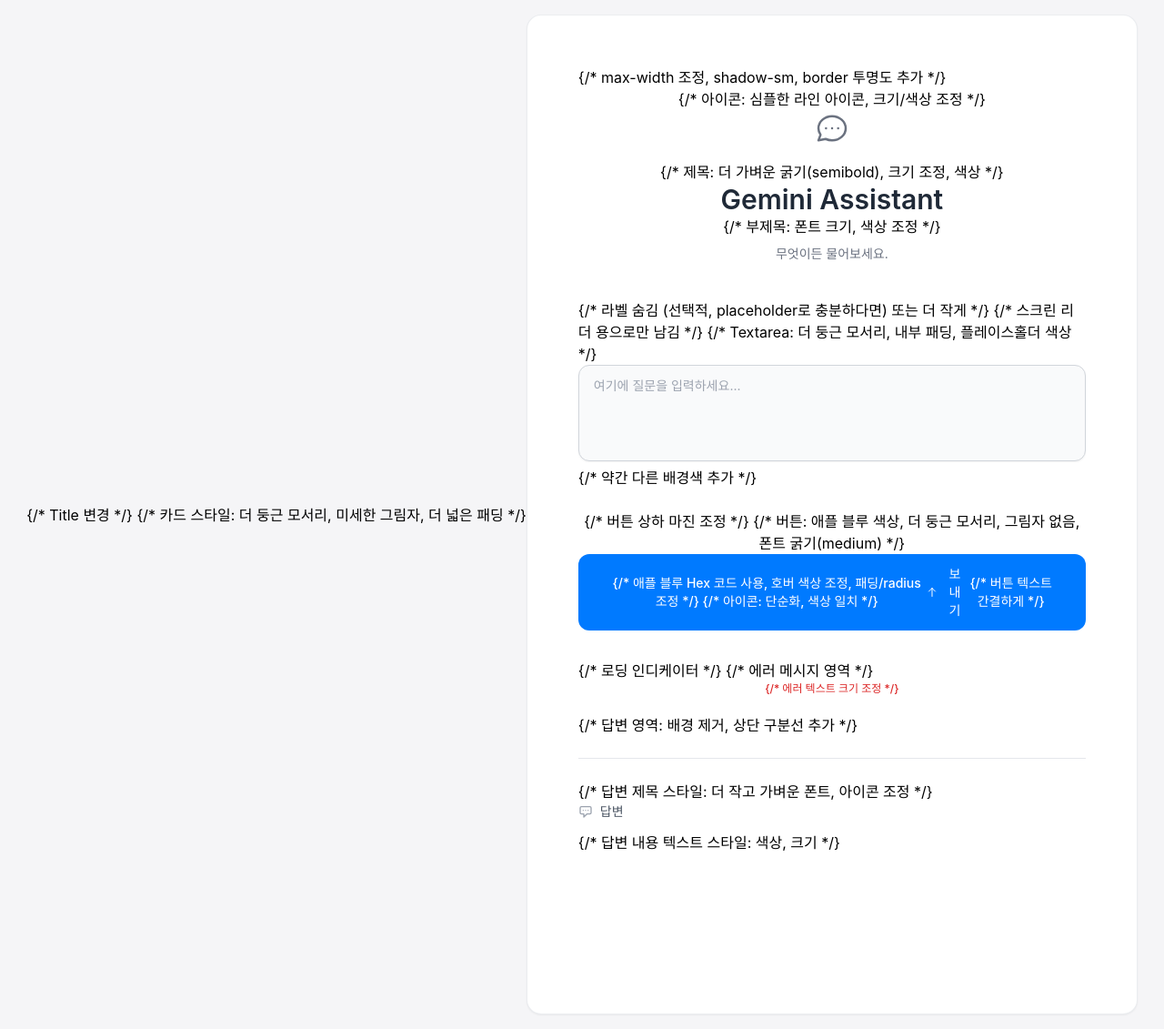
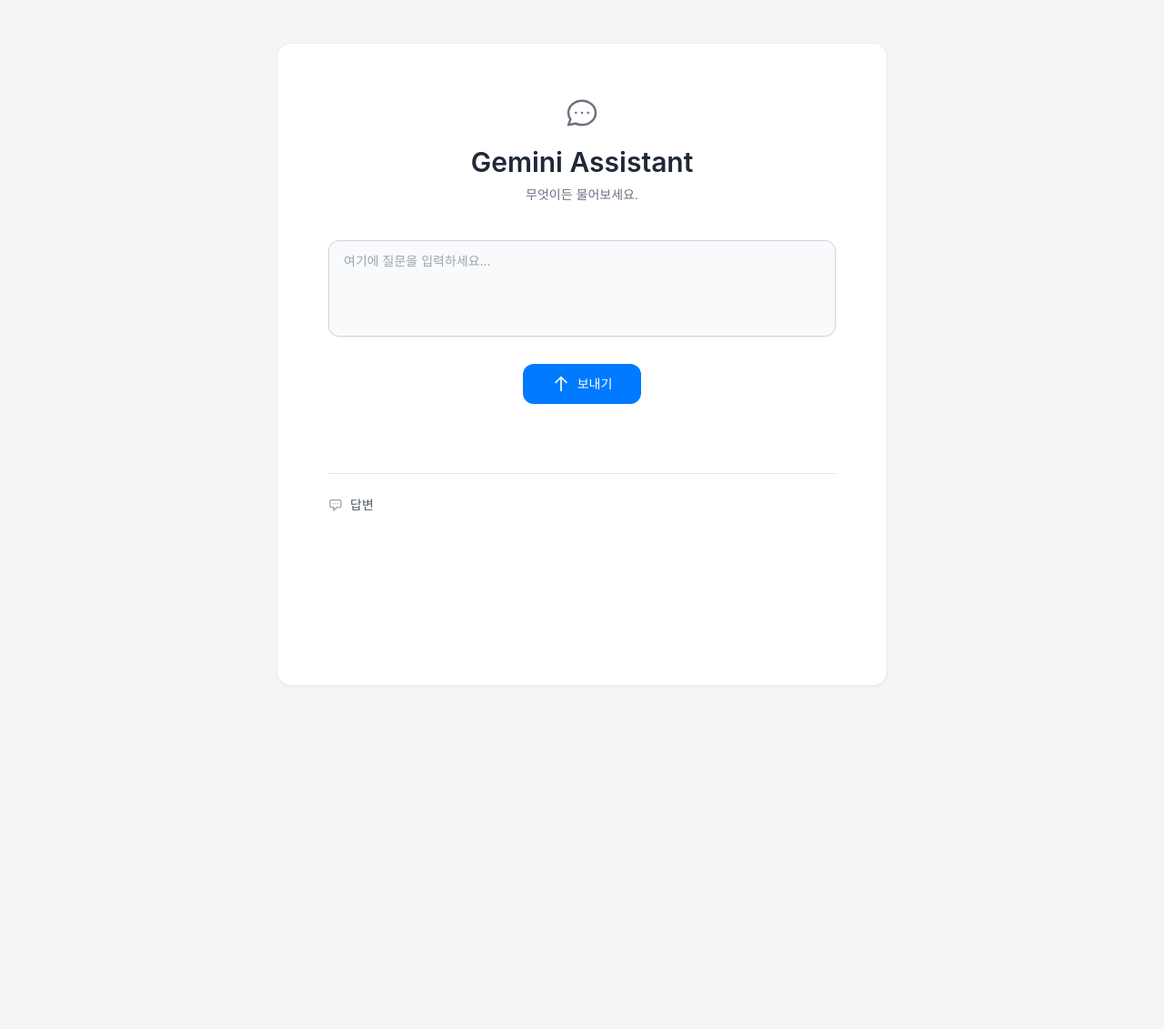
Before and after one commit to suke199800/gemini-render, a Flask app: page / in a window 1280 px wide. Shown: the whole page at 91% size. After the commit the page ends 562 px from the top, so only its background shows below. Run offline with Flask 3, Linux system fonts and the light colour scheme; some libraries are stand-ins or nearby versions.

Commit message:
Update index.html

```diff
--- a/templates/index.html
+++ b/templates/index.html
@@ -3,131 +3,108 @@
 <head>
     <meta charset="UTF-8">
     <meta name="viewport" content="width=device-width, initial-scale=1.0">
-    <title>Gemini Assistant - Refined</title> {/* Title 변경 */}
+    <title>Gemini Assistant - Refined</title>
     <script src="https://cdn.tailwindcss.com"></script>
     <link rel="preconnect" href="https://fonts.googleapis.com">
     <link rel="preconnect" href="https://fonts.gstatic.com" crossorigin>
     <link href="https://fonts.googleapis.com/css2?family=Inter:wght@400;500;600;700&family=Noto+Sans+KR:wght@400;500;700&display=swap" rel="stylesheet">
     <style>
-        /* 시스템 UI 폰트 우선 사용, Inter/Noto Sans KR 폴백 */
         body {
             font-family: -apple-system, BlinkMacSystemFont, "Segoe UI", Roboto, Helvetica, Arial, sans-serif, "Apple Color Emoji", "Segoe UI Emoji", "Segoe UI Symbol", 'Inter', 'Noto Sans KR';
-            background-color: #f5f5f7; /* 애플의 약간 밝은 회색 배경 */
-            -webkit-font-smoothing: antialiased; /* macOS/iOS 폰트 스무딩 */
+            background-color: #f5f5f7;
+            -webkit-font-smoothing: antialiased;
             -moz-osx-font-smoothing: grayscale;
-            /* 스크롤바 스타일 (더 얇고 부드럽게) */
             ::-webkit-scrollbar {
                 width: 6px;
                 height: 6px;
             }
             ::-webkit-scrollbar-track {
-                background: transparent; /* 트랙 배경 없음 */
+                background: transparent;
             }
             ::-webkit-scrollbar-thumb {
-                background: #cccccc; /* 스크롤바 색상 (밝은 회색) */
+                background: #cccccc;
                 border-radius: 10px;
             }
             ::-webkit-scrollbar-thumb:hover {
-                background: #aaaaaa; /* 호버 시 약간 진하게 */
+                background: #aaaaaa;
             }
         }
-        /* 로딩 스피너 스타일 (애플 스타일 블루) */
         .loader {
-            border: 3px solid #e5e7eb; /* border-gray-200 */
-            border-top: 3px solid #007aff; /* 애플 블루 */
+            border: 3px solid #e5e7eb;
+            border-top: 3px solid #007aff;
             border-radius: 50%;
             width: 24px;
             height: 24px;
-            animation: spin 0.8s linear infinite; /* 스핀 속도 약간 빠르게 */
-            margin: 1.5rem auto; /* 상하 여백 조정 */
+            animation: spin 0.8s linear infinite;
+            margin: 1.5rem auto;
             display: none;
         }
         @keyframes spin {
             0% { transform: rotate(0deg); }
             100% { transform: rotate(360deg); }
         }
-        /* 답변 영역 스타일 (더 큰 line-height) */
         #responseArea {
-            min-height: 120px; /* 최소 높이 조정 */
+            min-height: 120px;
             max-height: 55vh;
             overflow-y: auto;
             white-space: pre-wrap;
             word-wrap: break-word;
-            line-height: 1.75; /* 줄 간격 더 넓게 */
-            color: #333333; /* 약간 부드러운 검정 */
+            line-height: 1.75;
+            color: #333333;
         }
-        /* 포커스 링 스타일 (애플 스타일 블루) */
         textarea:focus, button:focus-visible {
              outline: none;
-             box-shadow: 0 0 0 3px rgba(0, 122, 255, 0.3); /* 애플 블루 포커스 링 */
+             box-shadow: 0 0 0 3px rgba(0, 122, 255, 0.3);
         }
-        /* 버튼 비활성화 스타일 */
         button:disabled {
-            background-color: #a0aec0; /* bg-gray-400 */
+            background-color: #a0aec0;
             cursor: not-allowed;
             opacity: 0.7;
         }
     </style>
 </head>
 <body class="flex items-center justify-center min-h-screen p-4">
-    {/* 카드 스타일: 더 둥근 모서리, 미세한 그림자, 더 넓은 패딩 */}
     <div class="bg-white p-10 md:p-14 rounded-2xl shadow-sm w-full max-w-2xl border border-gray-200/75">
-                                    {/* max-width 조정, shadow-sm, border 투명도 추가 */}
         <div class="text-center mb-10">
-             {/* 아이콘: 심플한 라인 아이콘, 크기/색상 조정 */}
              <svg xmlns="http://www.w3.org/2000/svg" class="h-10 w-10 mx-auto text-gray-500 mb-4" fill="none" viewBox="0 0 24 24" stroke="currentColor" stroke-width="1.5">
                <path stroke-linecap="round" stroke-linejoin="round" d="M8 12h.01M12 12h.01M16 12h.01M21 12c0 4.418-4.03 8-9 8a9.863 9.863 0 01-4.255-.949L3 20l1.395-3.72C3.512 15.042 3 13.574 3 12c0-4.418 4.03-8 9-8s9 3.582 9 8z" />
              </svg>
-            {/* 제목: 더 가벼운 굵기(semibold), 크기 조정, 색상 */}
             <h1 class="text-2xl md:text-3xl font-semibold text-gray-800">Gemini Assistant</h1>
-            {/* 부제목: 폰트 크기, 색상 조정 */}
             <p class="text-sm text-gray-500 mt-2">무엇이든 물어보세요.</p>
         </div>
 
         <div class="mb-6">
-            {/* 라벨 숨김 (선택적, placeholder로 충분하다면) 또는 더 작게 */}
-            <label for="questionInput" class="sr-only">질문 입력:</label> {/* 스크린 리더 용으로만 남김 */}
-            {/* Textarea: 더 둥근 모서리, 내부 패딩, 플레이스홀더 색상 */}
+            <label for="questionInput" class="sr-only">질문 입력:</label>
             <textarea id="questionInput" rows="4" class="w-full px-4 py-3 border border-gray-300 rounded-xl shadow-sm focus:border-blue-500 transition duration-150 ease-in-out resize-none placeholder-gray-400 text-sm text-gray-800 bg-gray-50" placeholder="여기에 질문을 입력하세요..."></textarea>
-                                                                                                    {/* 약간 다른 배경색 추가 */}
         </div>
 
-        <div class="text-center mb-8"> {/* 버튼 상하 마진 조정 */}
-            {/* 버튼: 애플 블루 색상, 더 둥근 모서리, 그림자 없음, 폰트 굵기(medium) */}
+        <div class="text-center mb-8">
             <button id="askButton" class="inline-flex items-center justify-center bg-[#007aff] hover:bg-[#005ecb] text-white font-medium text-sm py-3 px-8 rounded-xl focus:outline-none transition duration-150 ease-in-out disabled:opacity-70 disabled:bg-gray-400 disabled:cursor-not-allowed">
-                                    {/* 애플 블루 Hex 코드 사용, 호버 색상 조정, 패딩/radius 조정 */}
-                {/* 아이콘: 단순화, 색상 일치 */}
                 <svg xmlns="http://www.w3.org/2000/svg" class="h-5 w-5 mr-2" fill="none" viewBox="0 0 24 24" stroke="currentColor" stroke-width="2">
-                   <path stroke-linecap="round" stroke-linejoin="round" d="M5 10l7-7m0 0l7 7m-7-7v18" /> {/* 위쪽 화살표 아이콘 */}
+                   <path stroke-linecap="round" stroke-linejoin="round" d="M5 10l7-7m0 0l7 7m-7-7v18" />
                  </svg>
-                <span>보내기</span> {/* 버튼 텍스트 간결하게 */}
+                <span>보내기</span>
             </button>
         </div>
 
-        {/* 로딩 인디케이터 */}
         <div id="loadingIndicator" class="loader"></div>
 
-        {/* 에러 메시지 영역 */}
-        <div id="errorArea" class="text-center text-red-600 text-xs font-medium h-5 mb-4"> {/* 에러 텍스트 크기 조정 */}
+        <div id="errorArea" class="text-center text-red-600 text-xs font-medium h-5 mb-4">
             </div>
 
-        {/* 답변 영역: 배경 제거, 상단 구분선 추가 */}
         <div class="mt-6 pt-6 border-t border-gray-200">
-            {/* 답변 제목 스타일: 더 작고 가벼운 폰트, 아이콘 조정 */}
             <h2 class="text-sm font-medium text-gray-600 mb-3 flex items-center">
                 <svg xmlns="http://www.w3.org/2000/svg" class="h-4 w-4 mr-2 text-gray-400" fill="none" viewBox="0 0 24 24" stroke="currentColor" stroke-width="2">
                     <path stroke-linecap="round" stroke-linejoin="round" d="M8 10h.01M12 10h.01M16 10h.01M9 16H5a2 2 0 01-2-2V6a2 2 0 012-2h14a2 2 0 012 2v8a2 2 0 01-2 2h-5l-5 5v-5z" />
                  </svg>
                 답변
             </h2>
-            {/* 답변 내용 텍스트 스타일: 색상, 크기 */}
             <div id="responseArea" class="text-sm text-gray-700">
                 </div>
         </div>
     </div>
 
     <script>
-        // JavaScript는 이전과 동일
         const questionInput = document.getElementById('questionInput');
         const askButton = document.getElementById('askButton');
         const responseArea = document.getElementById('responseArea');
@@ -148,27 +125,41 @@
 
             askButton.disabled = true;
             loadingIndicator.style.display = 'block';
-            askButton.querySelector('span').textContent = '전송 중...'; // 버튼 텍스트 변경
+            askButton.querySelector('span').textContent = '전송 중...';
 
             try {
-                // Fetch API 호출 (이전 코드와 동일)
-                const response = await fetch('/ask', { /* ... */ });
-                const data = await response.json(); // Simplified, add error handling as before
+                const response = await fetch('/ask', {
+                    method: 'POST',
+                    headers: { 'Content-Type': 'application/json' },
+                    body: JSON.stringify({ question: question }),
+                });
+
+                let data;
+                try {
+                    data = await response.json();
+                } catch (jsonError) {
+                    console.error('JSON 파싱 오류:', jsonError);
+                    const rawText = await response.text();
+                    console.error('Raw server response:', rawText);
+                    throw new Error(`서버 응답 형식 오류입니다. ${response.status}`);
+                }
+
 
                 if (!response.ok) {
-                    throw new Error(data?.error || `서버 오류 (${response.status})`);
+                    const errorMessage = data?.error || `서버 오류 발생 (${response.status})`;
+                    throw new Error(errorMessage);
                 }
 
                 responseArea.textContent = data.answer || '답변을 받지 못했습니다.';
 
             } catch (error) {
                 console.error('오류 발생:', error);
-                errorArea.textContent = `오류: ${error.message}`;
+                errorArea.textContent = `오류: ${error.message || '알 수 없는 오류가 발생했습니다.'}`;
                 responseArea.textContent = '';
             } finally {
                 askButton.disabled = false;
                 loadingIndicator.style.display = 'none';
-                askButton.querySelector('span').textContent = '보내기'; // 버튼 텍스트 복원
+                askButton.querySelector('span').textContent = '보내기';
             }
         });
 
```
